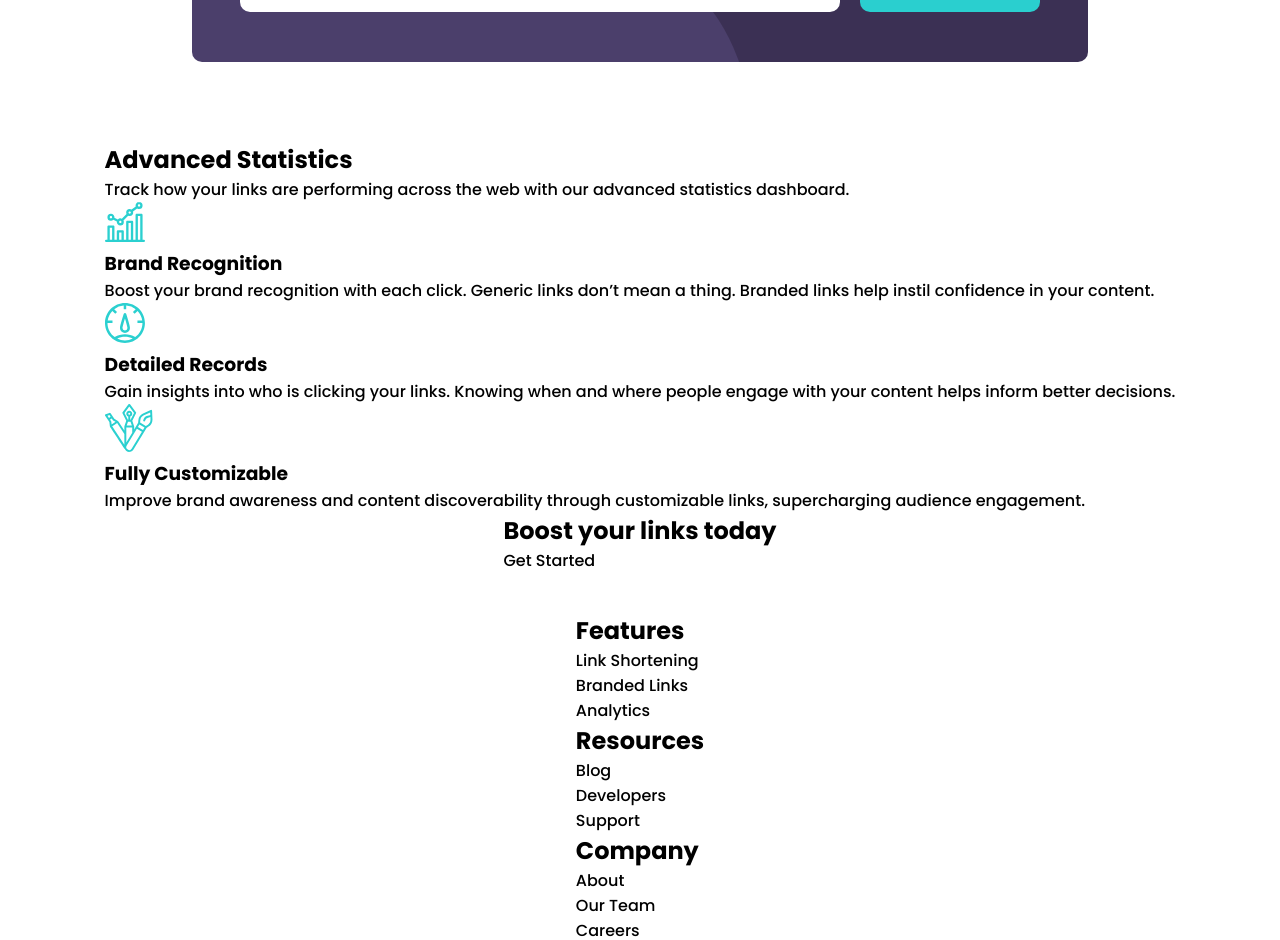
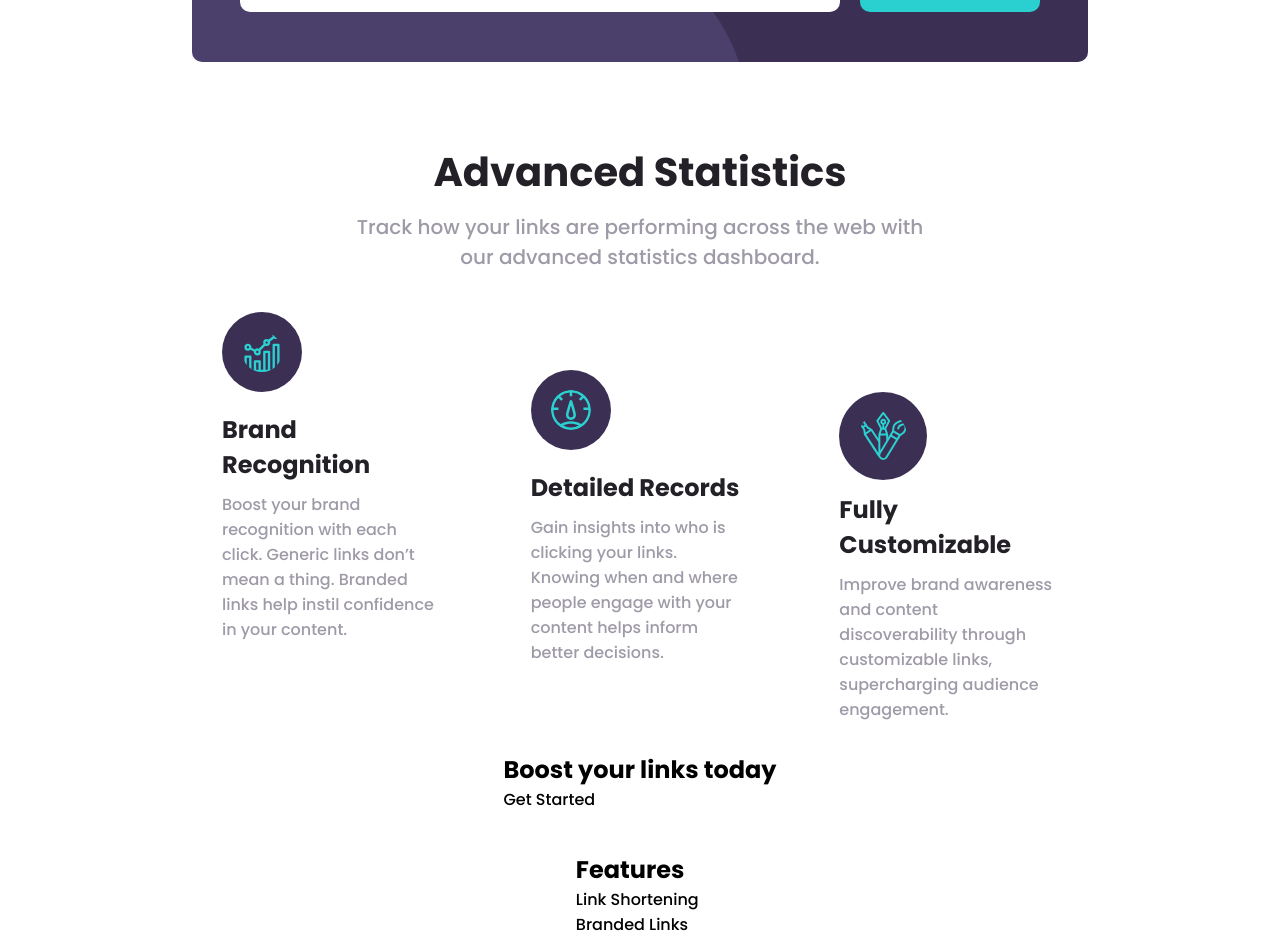
Before and after one commit to lkiryu/url-shortening-api-landing-page, a React (Create React App) app: page / in a window 1280 px wide. Shown: the part 725-1665 px from the top of the page. Built offline with nearby package versions, Linux system fonts and the light colour scheme.

Commit message:
section advanced style add

```diff
--- /dev/null
+++ b/src/components/section-advanced/section-advanced.css
@@ -0,0 +1,63 @@
+.advanced {
+    display: flex;
+    flex-direction: column;
+    justify-content: center;
+    align-items: center;
+}
+
+.advanced .title {
+    font-size: 40px;
+    color: hsl(260, 8%, 14%);
+    margin-bottom: 10px;
+}
+
+.advanced .description{
+    font-size: 20px;
+    width: 600px;
+    text-align: center;
+    color: hsl(257, 7%, 63%);
+    margin-bottom: 80px;
+}
+
+.advanced .cards{
+    display: flex;
+    justify-content: center;
+    align-items: center;
+    height: 400px;
+    width: 70vw;
+    gap: 30px;
+}
+
+.advanced .card:first-child{
+    align-self: flex-start;
+}
+
+.advanced .card:last-child{
+    align-self: flex-end;
+}
+
+.advanced .card{
+    position: relative;
+    background-color: hsl(0, 0%, 100%);
+    padding: 30px;
+    border-radius: 10px;
+    width: 370px;
+}
+
+.advanced img{
+    position: absolute;
+    top: -40px;
+    background-color: hsl(257, 27%, 26%);
+    padding: 20px;
+    border-radius: 50%;
+}
+
+.advanced .card-title{
+    margin: 30px 0 10px;
+    font-size: 24px;
+    color: hsl(260, 8%, 14%);
+}
+
+.advanced .card-description{
+    color: hsl(257, 7%, 63%);
+}
--- a/src/components/section-advanced/section-advanced.js
+++ b/src/components/section-advanced/section-advanced.js
@@ -3,9 +3,11 @@ import brandRecognition from "../../images/icon-brand-recognition.svg"
 import detailedRecords from "../../images/icon-detailed-records.svg"
 import fullyCustomizable from "../../images/icon-fully-customizable.svg"
 
+import './section-advanced.css'
+
 const SectionAdvanced = () => {
     return (
-        <section className="Advanced">
+        <section className="advanced">
             <h2 className="title">Advanced Statistics</h2>
             <p className="description">Track how your links are performing across the web with our
                 advanced statistics dashboard.</p>
```
